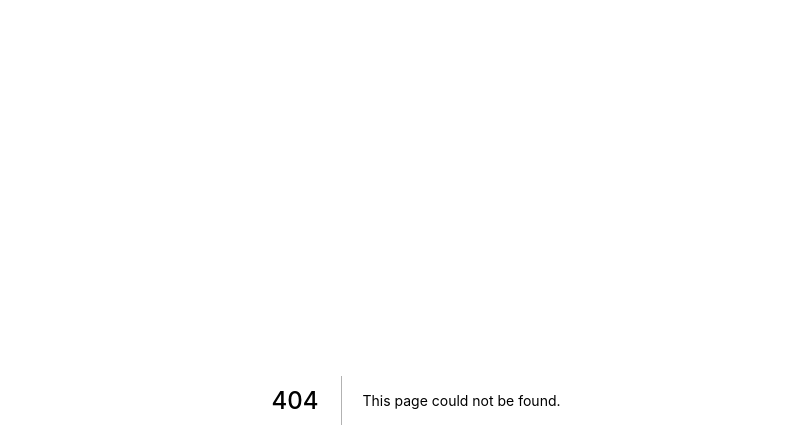
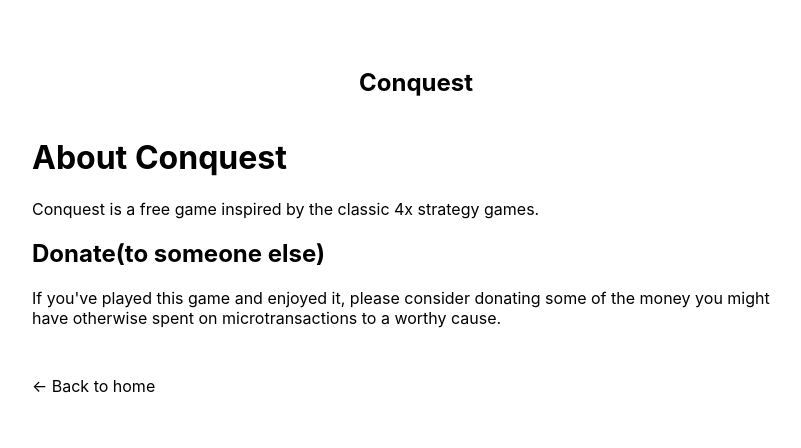
Before and after one commit to dblatcher/Tiles-game, a Next.js app: page /about in a window 1280 px wide. Before the commit this address had no page. Shown: the top 448 px of the page, without its empty margins (224-1025 px from the left). Built offline with nearby package versions, Linux system fonts and the light colour scheme.

Commit message:
basic about page

```diff
--- /dev/null
+++ b/pages/about.js
@@ -0,0 +1,17 @@
+import React from 'react'
+import Layout from '../components/Layout'
+
+
+export default class GamePage extends React.Component {
+
+    render() {
+        return (
+            <Layout>
+                <h1>About Conquest</h1>
+                <p>Conquest is a free game inspired by the classic 4x strategy games.</p>
+                <h2>Donate(to someone else)</h2>
+                <p>If you've played this game and enjoyed it, please consider donating some of the money you might have otherwise spent on microtransactions to a worthy cause.</p>
+            </Layout>
+        )
+    }
+}
--- a/pages/index.js
+++ b/pages/index.js
@@ -18,6 +18,9 @@ export default function Home() {
         <p className={styles.description}>
           <Link href="/info">info index</Link>
         </p>
+        <p className={styles.description}>
+          <Link href="/about">about</Link>
+        </p>
 
         <DecorativeMap scale={.5}/>
       </main>
```
Also changed, not shown: 1 other file (tests, documents, lock files or other folders).
